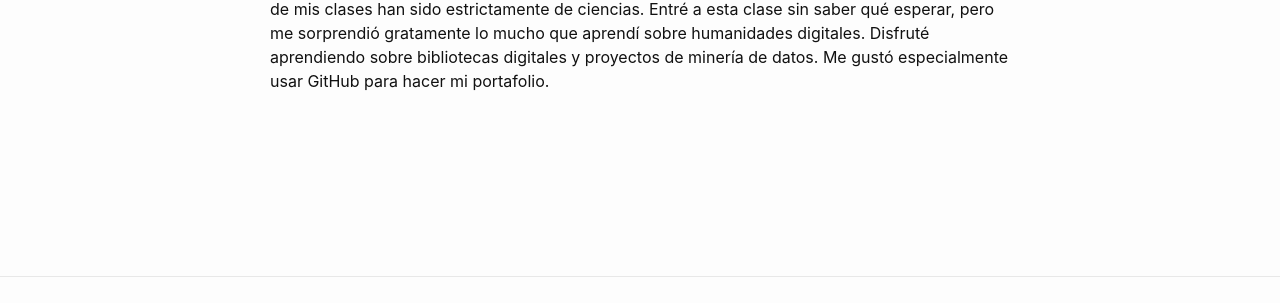
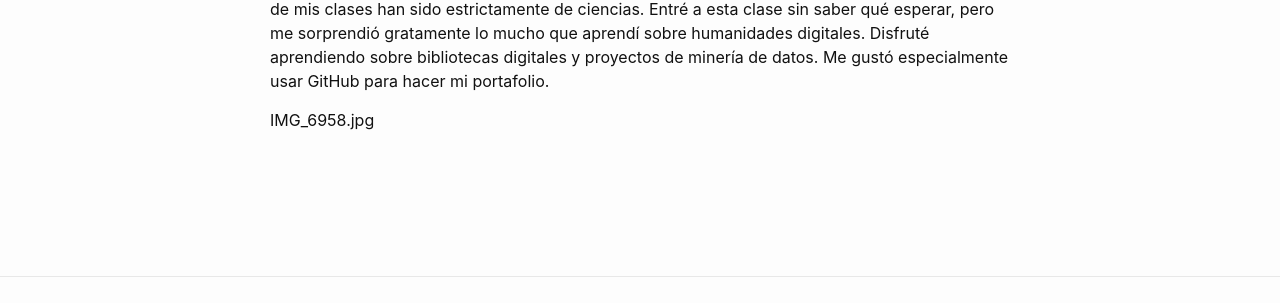
Before and after one commit to gmagnant00/gmagnant00.github.io, a Jekyll site: the page built from sobre_mi.md, in a window 1280 px wide. Shown: the part 395-698 px from the top of the page. Built offline with Jekyll 4.4.1, drawn with Linux system fonts in a browser that asks for light colours.

Commit message:
Update sobre_mi.md

```diff
--- a/sobre_mi.md
+++ b/sobre_mi.md
@@ -10,3 +10,6 @@ Mi nombre es Gabrielle Magnant, nací en Rome, Georgia, pero en el sur de Florid
 Actualmente estoy solicitando ingreso a la escuela de medicina y espero asistir a la escuela de medicina de Duke. Aspiro a convertirme en cirujano de Mohs e investigar el cáncer de piel.
 
 Mi experiencia con Humanidades Digitales antes de esta clase era muy limitada ya que la mayoría de mis clases han sido estrictamente de ciencias. Entré a esta clase sin saber qué esperar, pero me sorprendió gratamente lo mucho que aprendí sobre humanidades digitales. Disfruté aprendiendo sobre bibliotecas digitales y proyectos de minería de datos. Me gustó especialmente usar GitHub para hacer mi portafolio.
+
+
+IMG_6958.jpg
```
